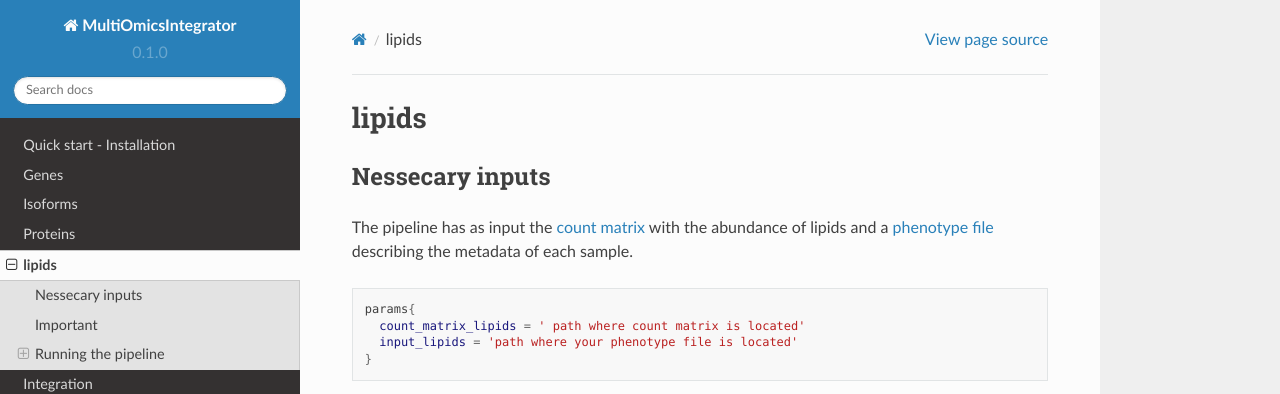
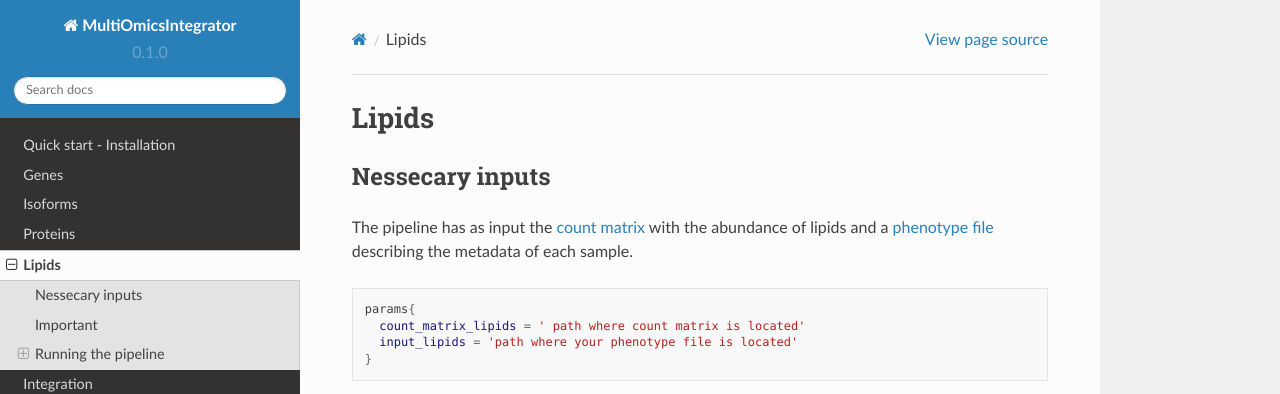
Before and after one commit to Bianca-Pasat/MOI, a Sphinx documentation site: the page built from docs/source/lipids.rst, in a window 1280 px wide and 900 px high. Shown: the top 394 px of the window. Built offline with Sphinx 7.4.7 and the Read the Docs theme 2.0.0, drawn with Linux system fonts in a browser that asks for light colours; pages that are not in the unit, such as notebooks, are missing from menus.

```diff
--- a/docs/source/lipids.rst
+++ b/docs/source/lipids.rst
@@ -1,4 +1,4 @@
-lipids
+Lipids
 ======
 
 
```
